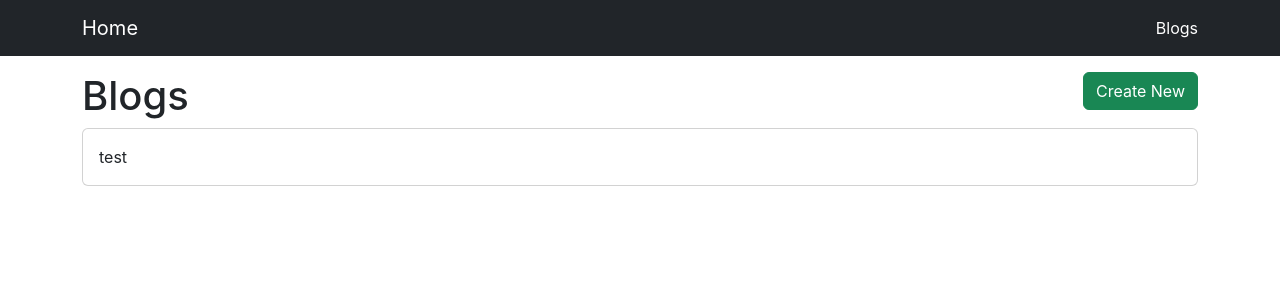
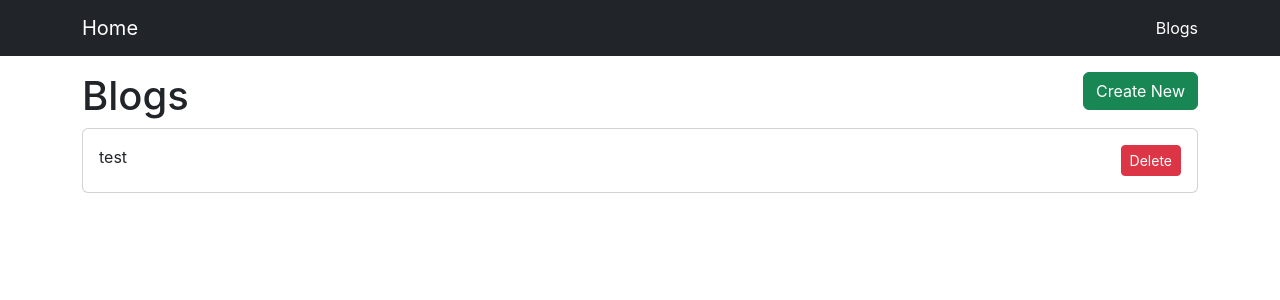
Before and after one commit to ggcode10/new-blog, a React (Create React App) app in the folder new-blog/: page /blogs in a window 1280 px wide. Shown: the top 300 px of the page. Built offline with nearby package versions, Linux system fonts and the light colour scheme; data requests are answered from the project's data file.

Commit message:
Delete 구현중

```diff
--- a/new-blog/src/pages/ListPage.js
+++ b/new-blog/src/pages/ListPage.js
@@ -9,7 +9,7 @@ const ListPage = () => {
     const [posts, setPosts] = useState([])
 
     const getPosts = () => {
-        axios.get('http://localhost:3001/posts').then((res) => {
+        axios.get('http://localhost:3000/posts').then((res) => {
             // console.log(res.data);
             setPosts(res.data)
         })
@@ -33,7 +33,12 @@ const ListPage = () => {
                     <Card
                         key={post.id}
                         title={post.title}
-                        onClick={() => history.push('/blogs/edit')} />
+                        onClick={() => history.push('/blogs/edit')}>
+                        <div>
+                            <button className='btn btn-danger btn-sm'
+                                onClick={() => console.log('Delete')}>Delete</button>
+                        </div>
+                    </Card>
                 )
             })}
         </div>
```
